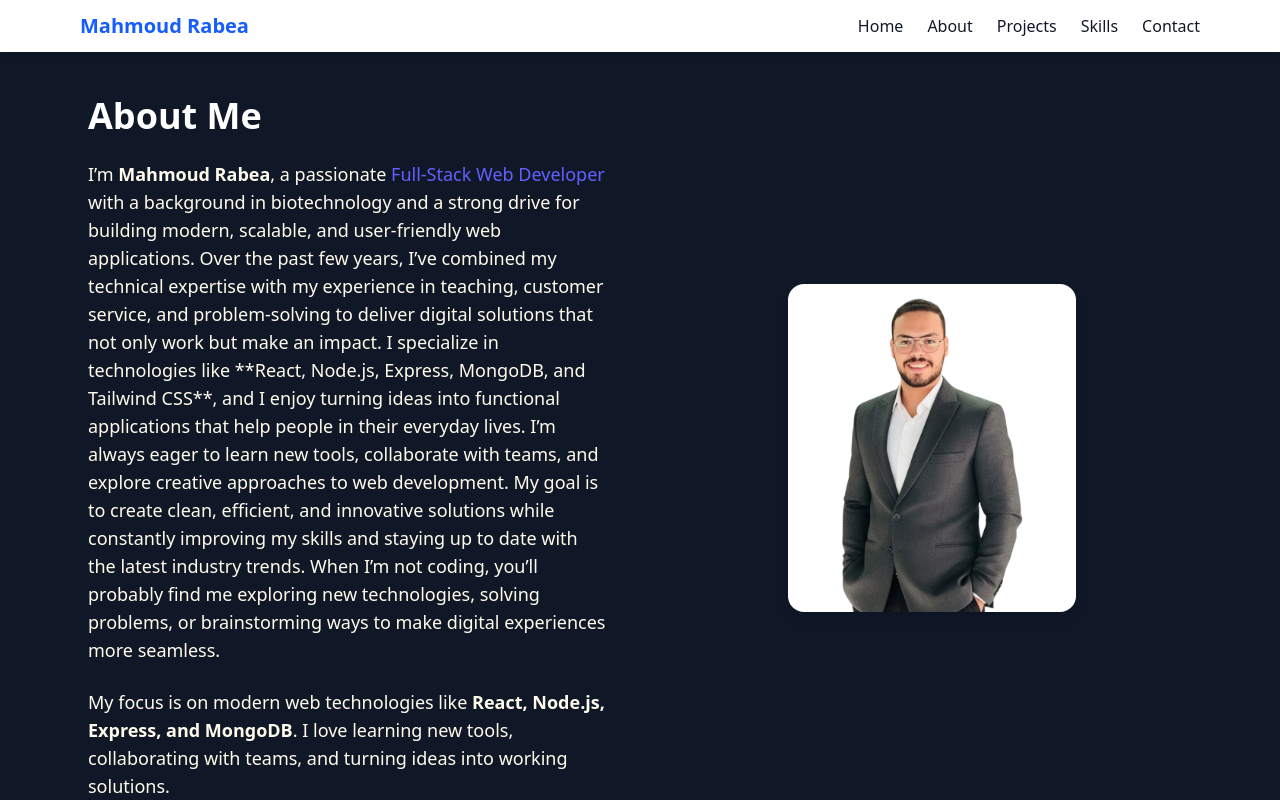
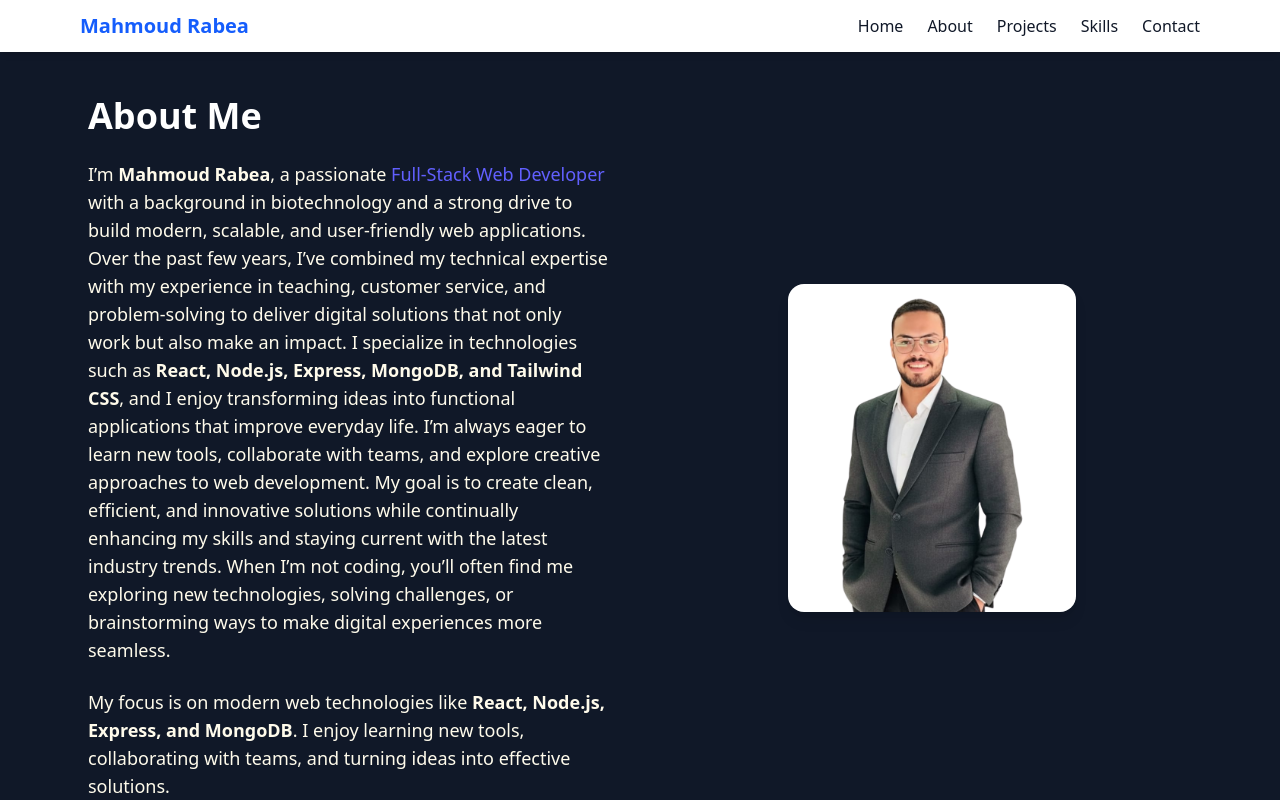
Before and after one commit to mahmoudrabea321/MyPortfolio, a React (Vite) app: page / in a window 1280 px wide. Shown: the top 800 px of the page. Built offline with nearby package versions, Linux system fonts and the light colour scheme.

Commit message:
gthj ek e le

```diff
--- a/src/components/Home.jsx
+++ b/src/components/Home.jsx
@@ -10,20 +10,19 @@ export default function AboutMe() {
           <h2 className="text-4xl font-bold mb-6 text-white">About Me</h2>
           <p className="text-lg text-amber-50 mb-6">
 
-             I’m <span className="font-semibold">Mahmoud Rabea</span>, a passionate <span className="text-indigo-500"> Full-Stack Web Developer</span> with a background in biotechnology and a strong drive for building modern, scalable, and user-friendly web applications.
+             I’m <span className="font-semibold">Mahmoud Rabea</span>, a passionate <span className="text-indigo-500">Full-Stack Web Developer</span> with a background in biotechnology and a strong drive to build modern, scalable, and user-friendly web applications.
 
-             Over the past few years, I’ve combined my technical expertise with my experience in teaching, customer service, and problem-solving to deliver digital solutions that not only work but make an impact. I specialize in technologies like **React, Node.js, Express, MongoDB, and Tailwind CSS**, and I enjoy turning ideas into functional applications that help people in their everyday lives.
+             Over the past few years, I’ve combined my technical expertise with my experience in teaching, customer service, and problem-solving to deliver digital solutions that not only work but also make an impact. I specialize in technologies such as <span className="font-semibold">React, Node.js, Express, MongoDB, and Tailwind CSS</span>, and I enjoy transforming ideas into functional applications that improve everyday life.
 
-             I’m always eager to learn new tools, collaborate with teams, and explore creative approaches to web development. My goal is to create clean, efficient, and innovative solutions while constantly improving my skills and staying up to date with the latest industry trends.
+             I’m always eager to learn new tools, collaborate with teams, and explore creative approaches to web development. My goal is to create clean, efficient, and innovative solutions while continually enhancing my skills and staying current with the latest industry trends.
 
-             When I’m not coding, you’ll probably find me exploring new technologies, solving problems, or brainstorming ways to make digital experiences more seamless.
-
+             When I’m not coding, you’ll often find me exploring new technologies, solving challenges, or brainstorming ways to make digital experiences more seamless.
           </p>
           <p className="text-lg text-amber-50">
             My focus is on modern web technologies like
             <span className="font-semibold"> React, Node.js, Express, and MongoDB</span>.
-            I love learning new tools, collaborating with teams, and turning ideas into
-            working solutions.
+            I enjoy learning new tools, collaborating with teams, and turning ideas into
+            effective solutions.
           </p>
         </div>
 
```
